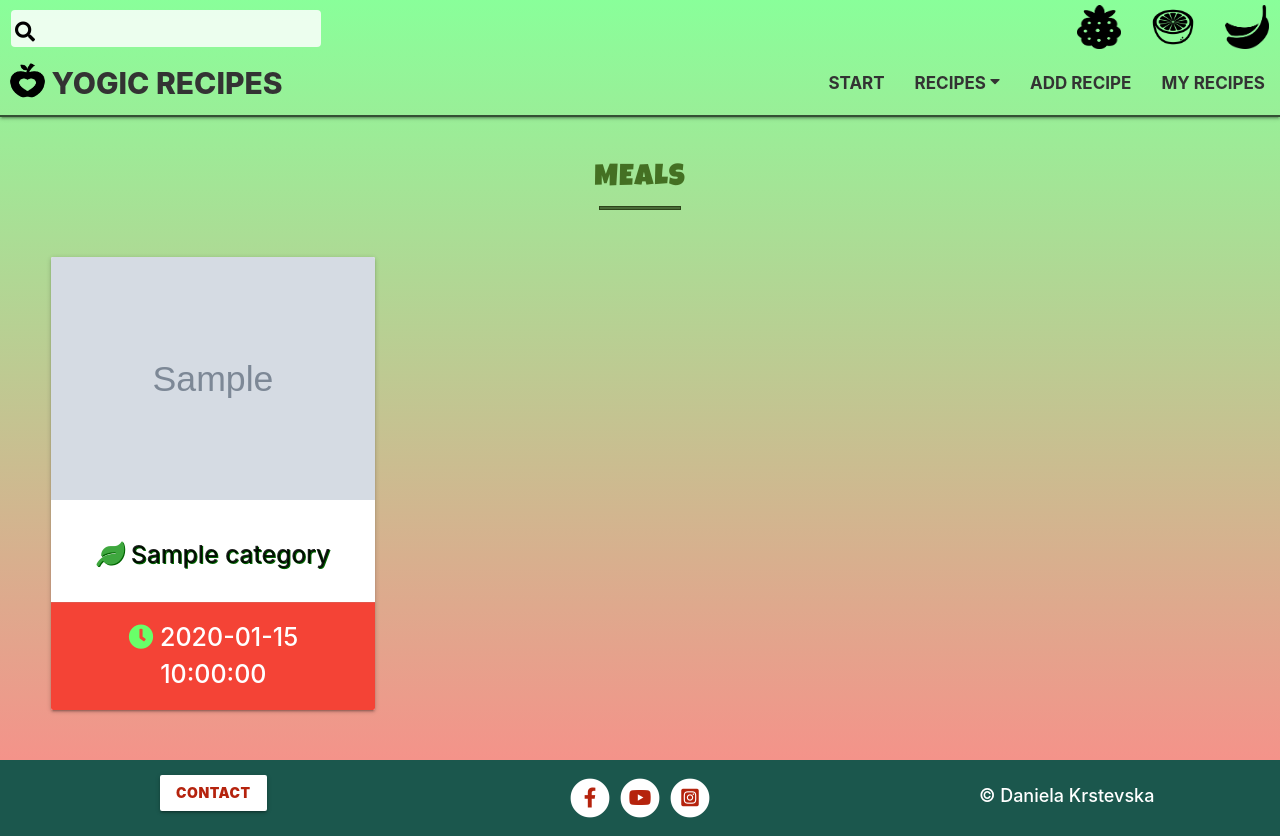
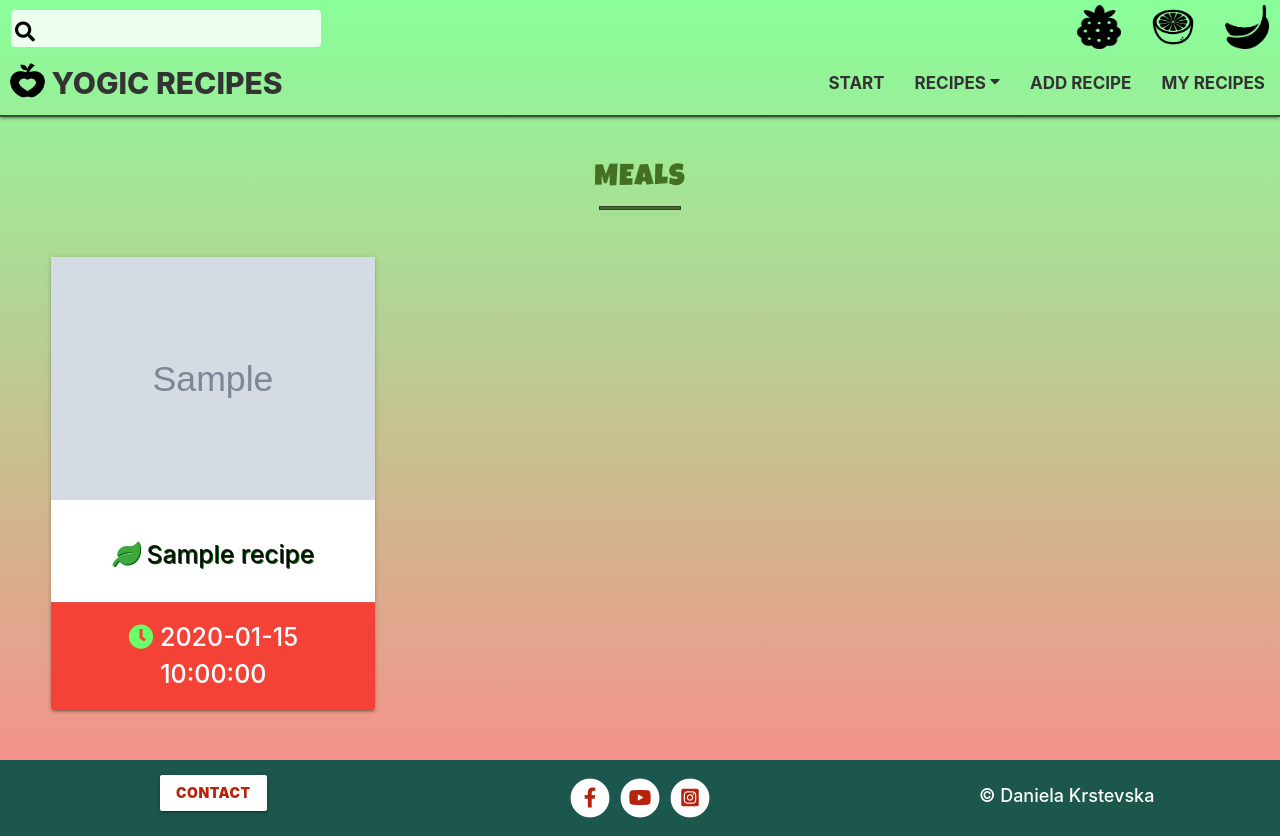
Before and after one commit to Code-Institute-Submissions/data-centric-1, a Flask app: page /meals in a window 1280 px wide. Run offline with Flask 2, Linux system fonts and the light colour scheme; grey boxes marked "Sample" are stand-in pictures; a database or web service that is not in the repository returns one stand-in record (values such as "Sample title"); some libraries are stand-ins or nearby versions.

Commit message:
replaced categories with recipes on find in category routes, tried to display full recipe from a link on recipe image

```diff
--- a/app.py
+++ b/app.py
@@ -25,10 +25,12 @@ def start():
     return render_template("start.html")
 
 
-@app.route("/recipes")
-def recipes():
-    recipes = mongo.db.recipes.find()
-    return render_template("recipes.html", recipes=recipes)
+@app.route("/recipes/<name_for_recipe>")
+def recipes(name_for_recipe):
+    recipe = mongo.db.recipe.find_one({"_id": ObjectId(name_for_recipe)})
+    print(recipe)
+    print(name_for_recipe)
+    return render_template("recipes.html", recipe=recipe)
 
 
 @app.route("/add_recipe")
@@ -38,7 +40,7 @@ def add_recipe():
 
 @app.route("/breakfast")
 def breakfast():
-    categories = mongo.db.categories.find({"category": "BREAKFAST"})
+    categories = mongo.db.recipes.find({"category": "BREAKFAST"})
     category_name = "BREAKFAST"
     return render_template(
         "category.html", categories=categories, category_name=category_name)
@@ -46,7 +48,7 @@ def breakfast():
 
 @app.route("/meals")
 def meals():
-    categories = mongo.db.categories.find({"category": "MEALS"})
+    categories = mongo.db.recipes.find({"category": "MEALS"})
     category_name = "MEALS"
     return render_template(
         "category.html", categories=categories, category_name=category_name)
@@ -54,7 +56,7 @@ def meals():
 
 @app.route("/desserts")
 def desserts():
-    categories = mongo.db.categories.find({"category": "DESSERTS"})
+    categories = mongo.db.recipes.find({"category": "DESSERTS"})
     category_name = "DESSERTS"
     return render_template(
         "category.html", categories=categories, category_name=category_name)
@@ -62,7 +64,7 @@ def desserts():
 
 @app.route("/smoothies")
 def smoothies():
-    categories = mongo.db.categories.find({"category": "SMOOTHIES"})
+    categories = mongo.db.recipes.find({"category": "SMOOTHIES"})
     category_name = "SMOOTHIES"
     return render_template(
         "category.html", categories=categories, category_name=category_name)
--- a/templates/category.html
+++ b/templates/category.html
@@ -15,17 +15,18 @@
         <div class="col s12 m6 l4">
             <div class="card">
                 <div class="card-image">
-                    <img src="
-                    {{ info.image }}">
+                 <a href="{{ url_for('recipes', name_for_recipe=info._id) }}">
+                    <img src="{{ info.image }}">
+                  </a>
                 </div>
                 <div class="card-content center-align">
-                    <h5><i class="fas fa-leaf"></i>
-                    {{ info.recipe_name }}
+                    <h5> <i class="fas fa-leaf"></i>
+                        {{ info.recipe_name }}
                     </h5>
                 </div>
                 <div class="card-action center-align">
                     <p class="p-minutes"><i class="fas fa-clock"></i>
-                    {{ info.time }}
+                        {{ info.time }}
                     </p>
                 </div>
             </div>
```
